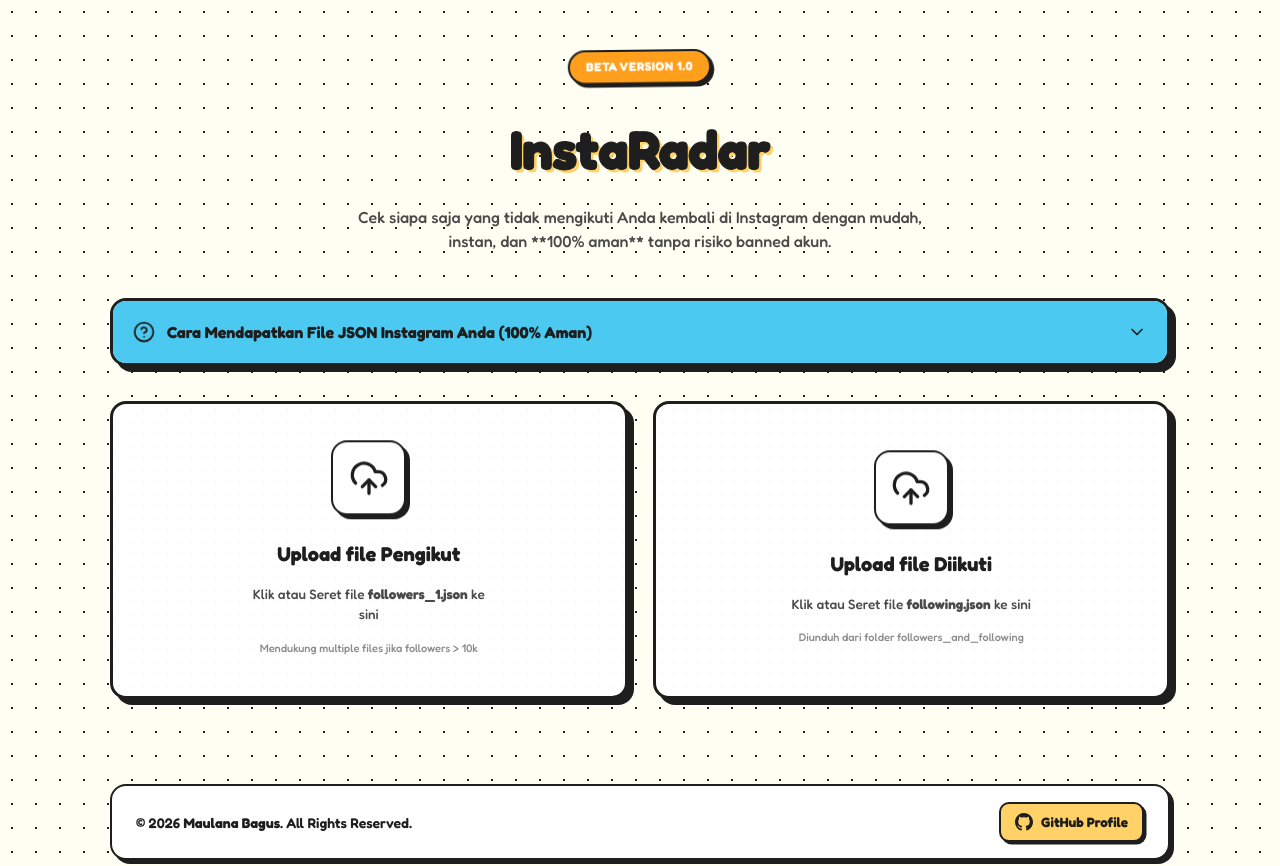
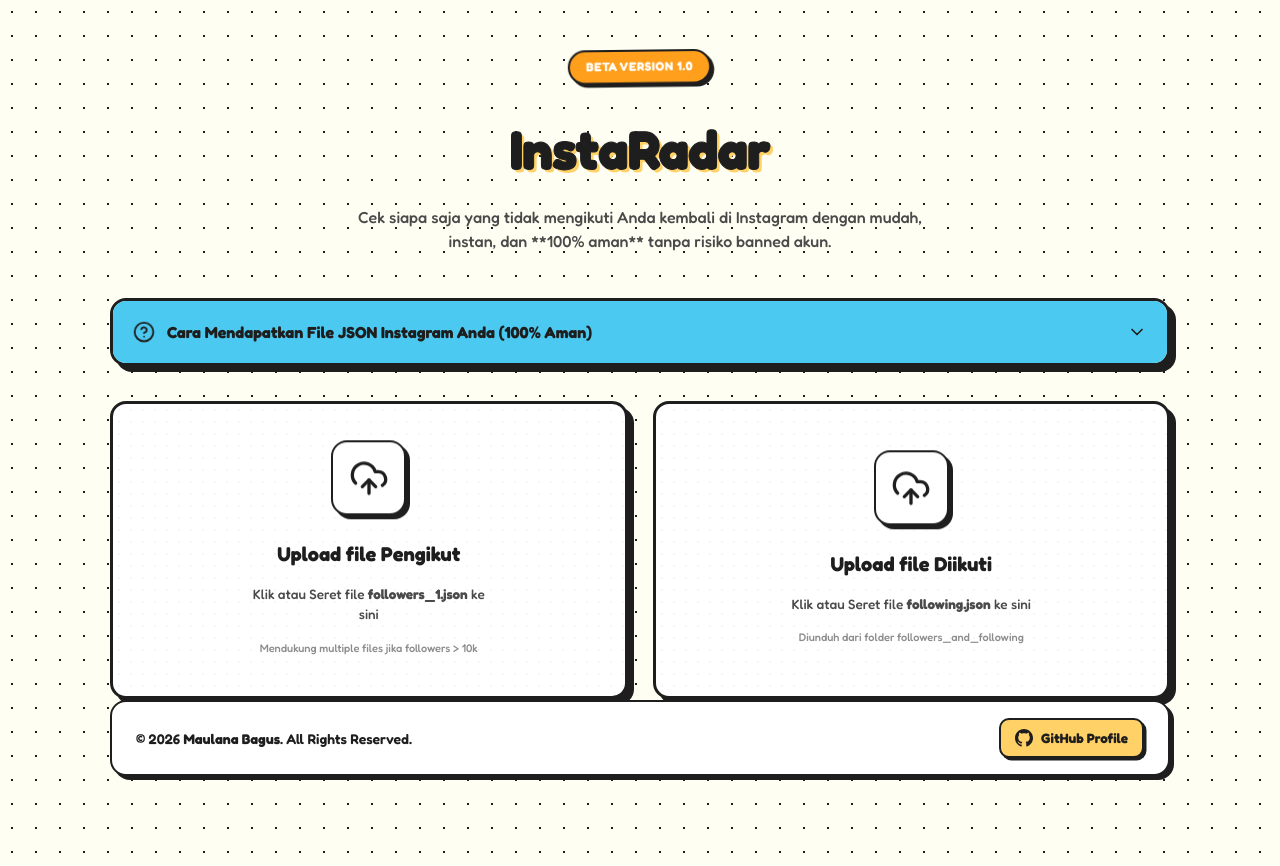
Before and after one commit to maulaknatt/InstaRadar, a React (Vite) app: page / in a window 1280 px wide. Shown: the top 866 px of the page. Built offline with nearby package versions, Linux system fonts and the light colour scheme.

Commit message:
style: make footer sticky and float at bottom of viewport

```diff
--- a/src/index.css
+++ b/src/index.css
@@ -1035,10 +1035,14 @@ a {
 }
 
 /* ==========================================================================
-   Footer Cartoon Styling
+   Footer Cartoon Styling (Sticky & Floating)
    ========================================================================== */
 .app-footer {
+  position: sticky;
+  bottom: 24px;
+  z-index: 50;
   margin-top: 50px;
+  margin-bottom: 10px;
   display: flex;
   justify-content: space-between;
   align-items: center;
```
